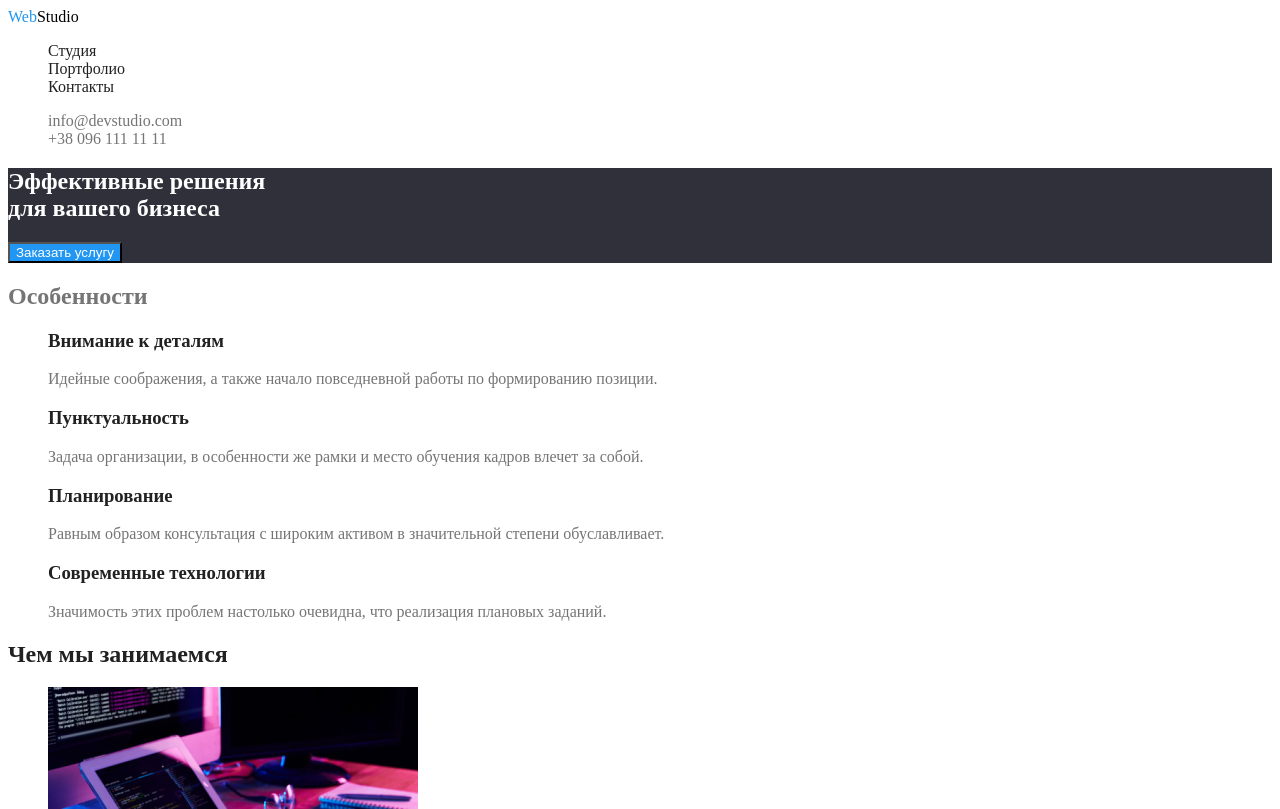
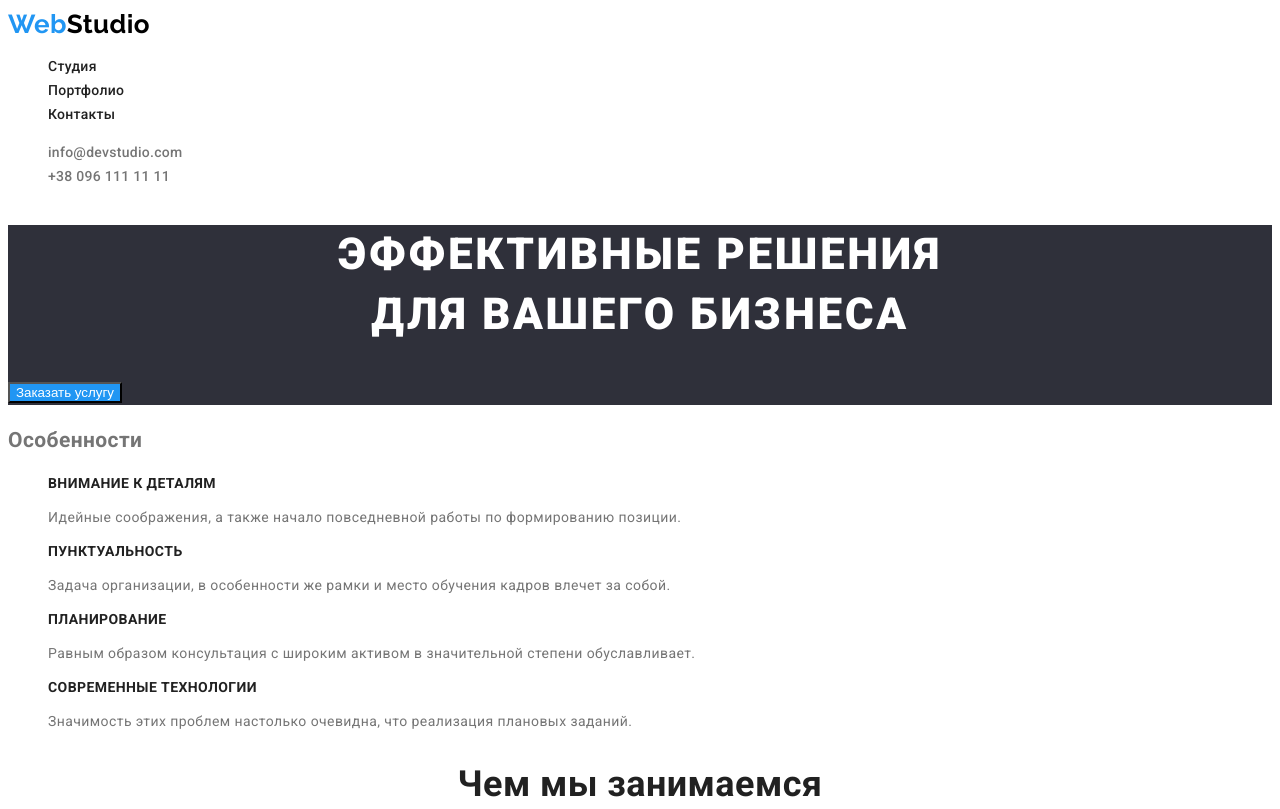
Before and after one commit to Ruslan504/goit-markup-hw-02, a plain HTML site: page index.html in a window 1280 px wide. Shown: the top 809 px of the page. Drawn offline with Linux system fonts and the light colour scheme.

Commit message:
dz2-stili-chast1
осталось доделать портфолио, стили кнопок  и переменные с цветом

```diff
--- a/CSS/styles.css
+++ b/CSS/styles.css
@@ -1,6 +1,10 @@
 body {
   background-color: #ffffff;
   color: #757575;
+  font-family: "Roboto", sans-serif;
+  letter-spacing: 0.03em;
+  font-size: 14px;
+  line-height: 1.71;
 }
 
 .list {
@@ -29,12 +33,22 @@ body {
 .logo {
   color: #000000;
   text-decoration: none;
+  font-family: "Raleway";
+
+  font-weight: 700;
+  font-size: 26px;
+  line-height: 1.24;
 }
-.color_bue {
+.color-blue {
   color: #2196f3;
 }
 .site-nav .link {
   color: #212121;
+
+  font-weight: 500;
+  font-size: 14px;
+  line-height: 1.14;
+  letter-spacing: 0.02em;
 }
 .site-nav .link:hover,
 .site-nav .link:focus {
@@ -43,6 +57,11 @@ body {
 
 .auth-nav .link {
   color: #757575;
+
+  font-weight: 500;
+  font-size: 14px;
+  line-height: 1.14;
+  letter-spacing: 0.02em;
 }
 
 .auth-nav .link:hover,
@@ -56,16 +75,35 @@ body {
   background-color: #2f303a;
   color: #ffffff;
 }
+.hero-title {
+  font-weight: 900;
+  font-size: 44px;
+  line-height: 1.36;
+
+  text-align: center;
+  letter-spacing: 0.06em;
+  text-transform: uppercase;
+}
 
 .features {
 }
 
 .features-title {
   color: #212121;
+  font-weight: 700;
+  font-size: 14px;
+  line-height: 1.14;
+
+  text-transform: uppercase;
 }
 
 .title {
   color: #212121;
+
+  font-weight: 700;
+  font-size: 36px;
+  line-height: 1.17;
+  text-align: center;
 }
 
 .team {
@@ -74,22 +112,26 @@ body {
 
 .name {
   color: #212121;
+
+  font-weight: 500;
+  font-size: 16px;
+  line-height: 1.19;
 }
 
 /* footer */
 
-.foot {
+.footer {
   background-color: #2f303a;
 }
-.color_white {
+.color-white {
   color: #ffffff;
 }
 
-.foot .link {
+.footer .link {
   color: rgba(255, 255, 255, 0.6);
 }
 
-.foot .link:hover,
-.foot .link:focus {
+.footer .link:hover,
+.footer .link:focus {
   color: #2196f3;
 }
--- a/index.html
+++ b/index.html
@@ -5,6 +5,12 @@
     <meta http-equiv="X-UA-Compatible" content="IE=edge" />
     <meta name="viewport" content="width=device-width, initial-scale=1.0" />
     <title>Main page</title>
+    <link rel="preconnect" href="https://fonts.googleapis.com" />
+    <link rel="preconnect" href="https://fonts.gstatic.com" crossorigin />
+    <link
+      href="https://fonts.googleapis.com/css2?family=Raleway:wght@700&family=Roboto:wght@400;500;700;900&display=swap"
+      rel="stylesheet"
+    />
     <link rel="stylesheet" href="./CSS/styles.css" />
   </head>
   <body>
@@ -12,7 +18,7 @@
     <header>
       <nav class="site-nav">
         <a href="/index.html" class="logo">
-          <span class="color_bue">Web</span>Studio</a
+          <span class="color-blue">Web</span>Studio</a
         >
         <ul class="list">
           <li><a href="./index.html" class="link">Студия</a></li>
@@ -156,13 +162,13 @@
       </section>
     </main>
     <!-- футтер -->
-    <footer class="foot">
-      <a href="./index.html" class="link">
-        <span class="color_bue">Web</span
-        ><span class="color_white">Studio</span></a
+    <footer class="footer">
+      <a href="./index.html" class="link logo">
+        <span class="color-blue">Web</span
+        ><span class="color-white">Studio</span></a
       >
 
-      <p class="color_white">г. Киев, пр-т Леси Украинки, 26</p>
+      <p class="color-white">г. Киев, пр-т Леси Украинки, 26</p>
       <a href="mailto:info@example.com" class="link">info@example.com</a><br />
       <a href="tel:+380991111111" class="link">+38 099 111 11 11</a>
     </footer>
```
Also changed, not shown: portfolio.html (+6 -6 lines).
